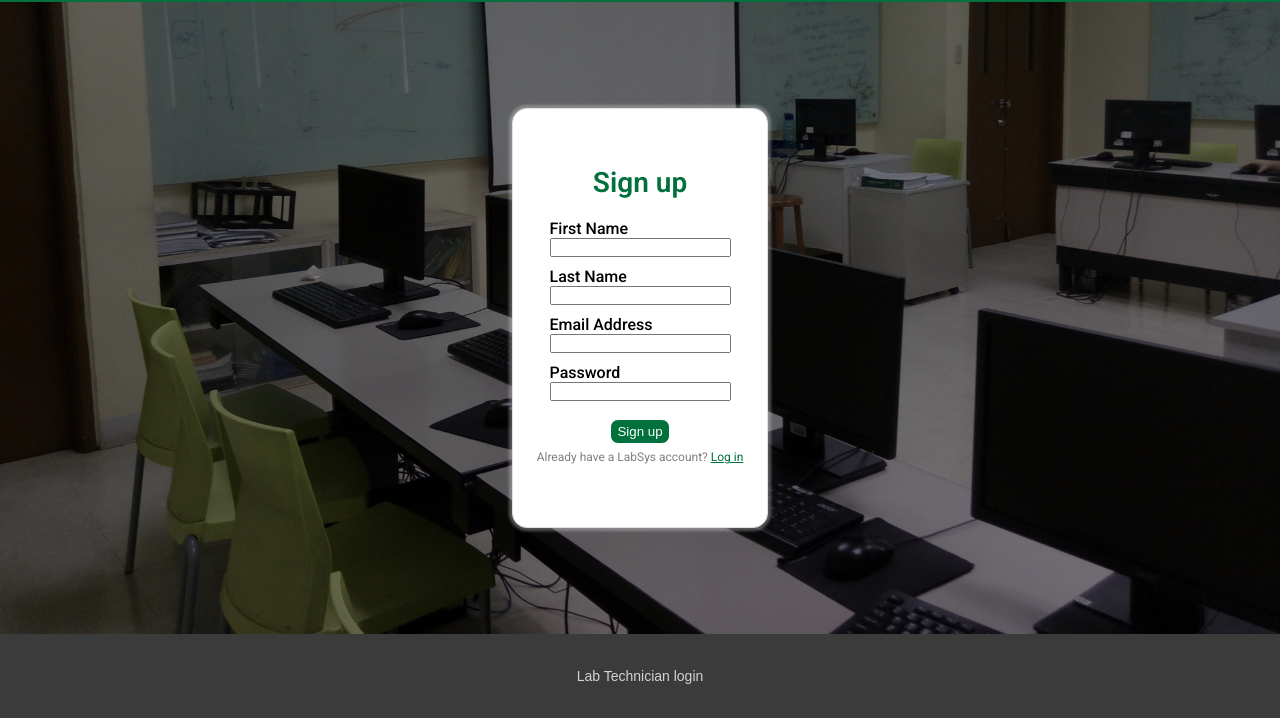
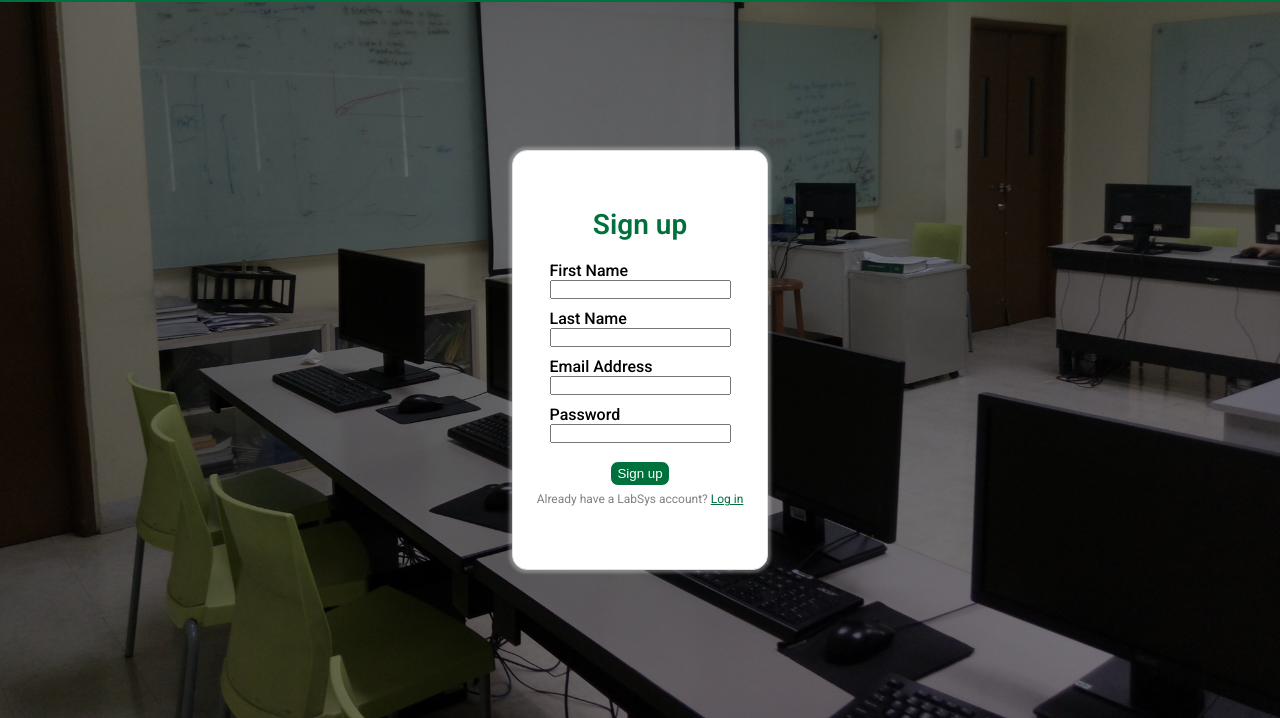
Before and after one commit to corfaux/Y2T2-CCAPDEV, a website: page public/signup.html in a window 1280 px wide. Shown: the part 82-800 px from the top of the page. Drawn offline with Linux system fonts and the light colour scheme; a web font is replaced by a local one.

Commit message:
fix: removed "sign in as lab technician" footer
Removed footer button for Lab Technician login from signup page.

```diff
--- a/public/signup.html
+++ b/public/signup.html
@@ -55,8 +55,5 @@
             </div>
         </div>
 
-        <footer>
-            <button id="switch-mode-btn">Lab Technician login</button>
-        </footer>
     </body>
 </html>
```
